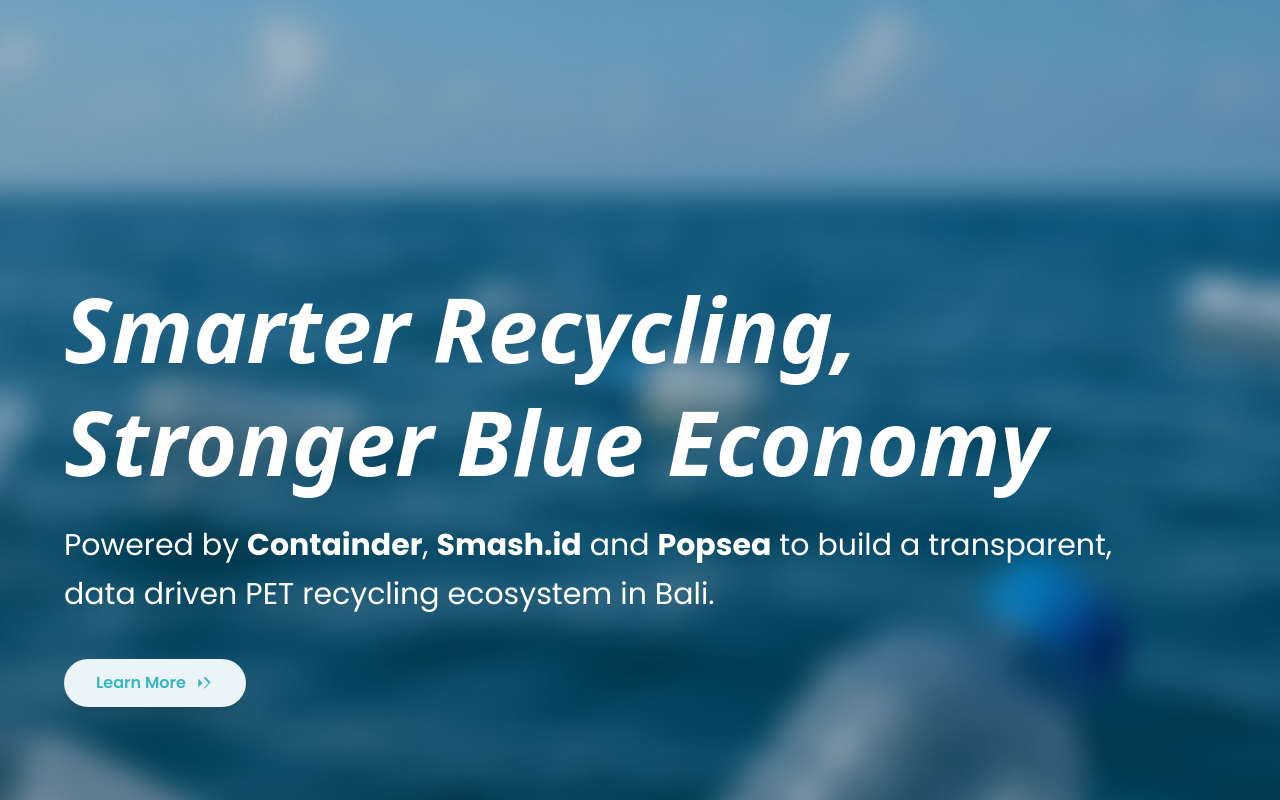
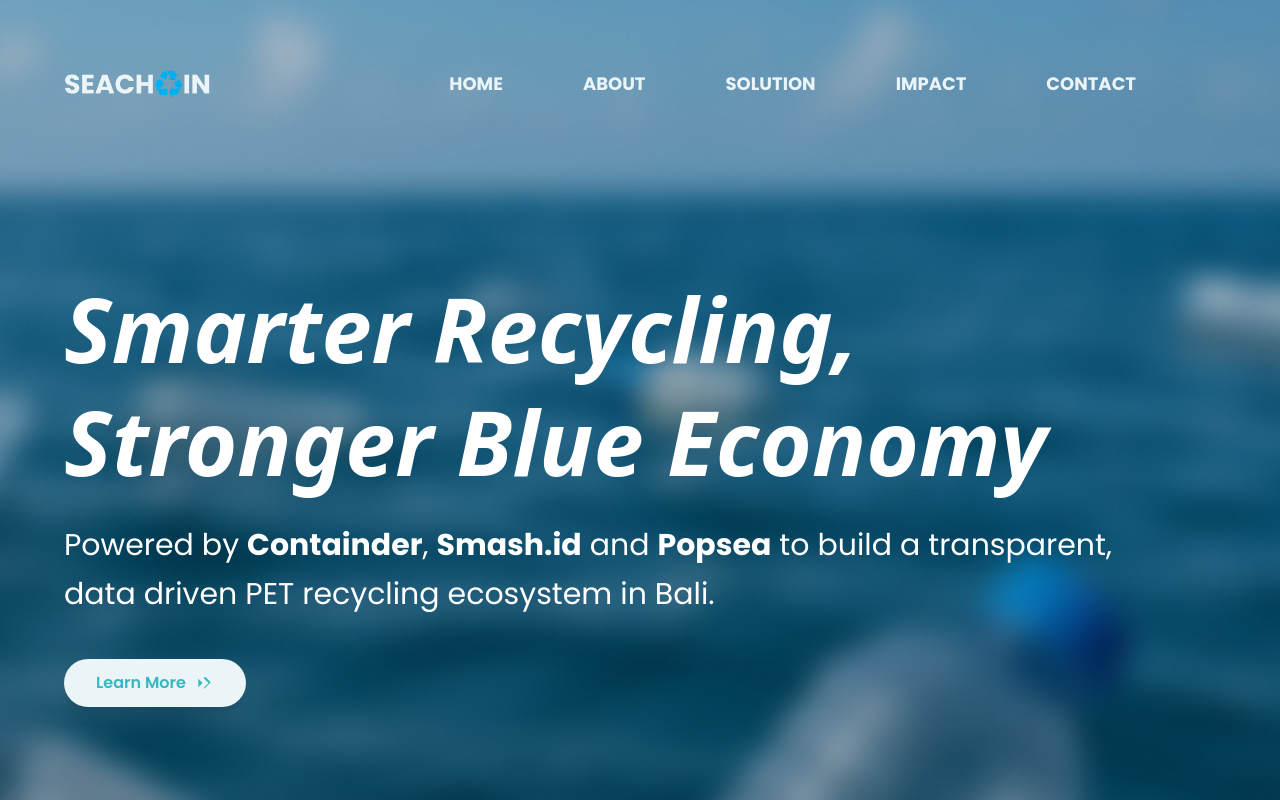
Before and after one commit to ryanjiroo/seachain, a React (Vite) app: page / in a window 1280 px wide. Shown: the top 800 px of the page. Built offline with nearby package versions, Linux system fonts and the light colour scheme.

Commit message:
Update App.jsx

```diff
--- a/src/App.jsx
+++ b/src/App.jsx
@@ -1,12 +1,18 @@
+// App.jsx
 import React from 'react';
 import Welcome from './layouts/Welcome';
 import Collaboration from './layouts/Collaboration';
+import Navbar from './components/Navbar';
+import Footer from './components/Footer';
 
 function App() {
   return (
     <div className="App">
+
+      <Navbar />
       <Welcome />
       <Collaboration />
+      <Footer/>
     </div>
   );
 }
```
